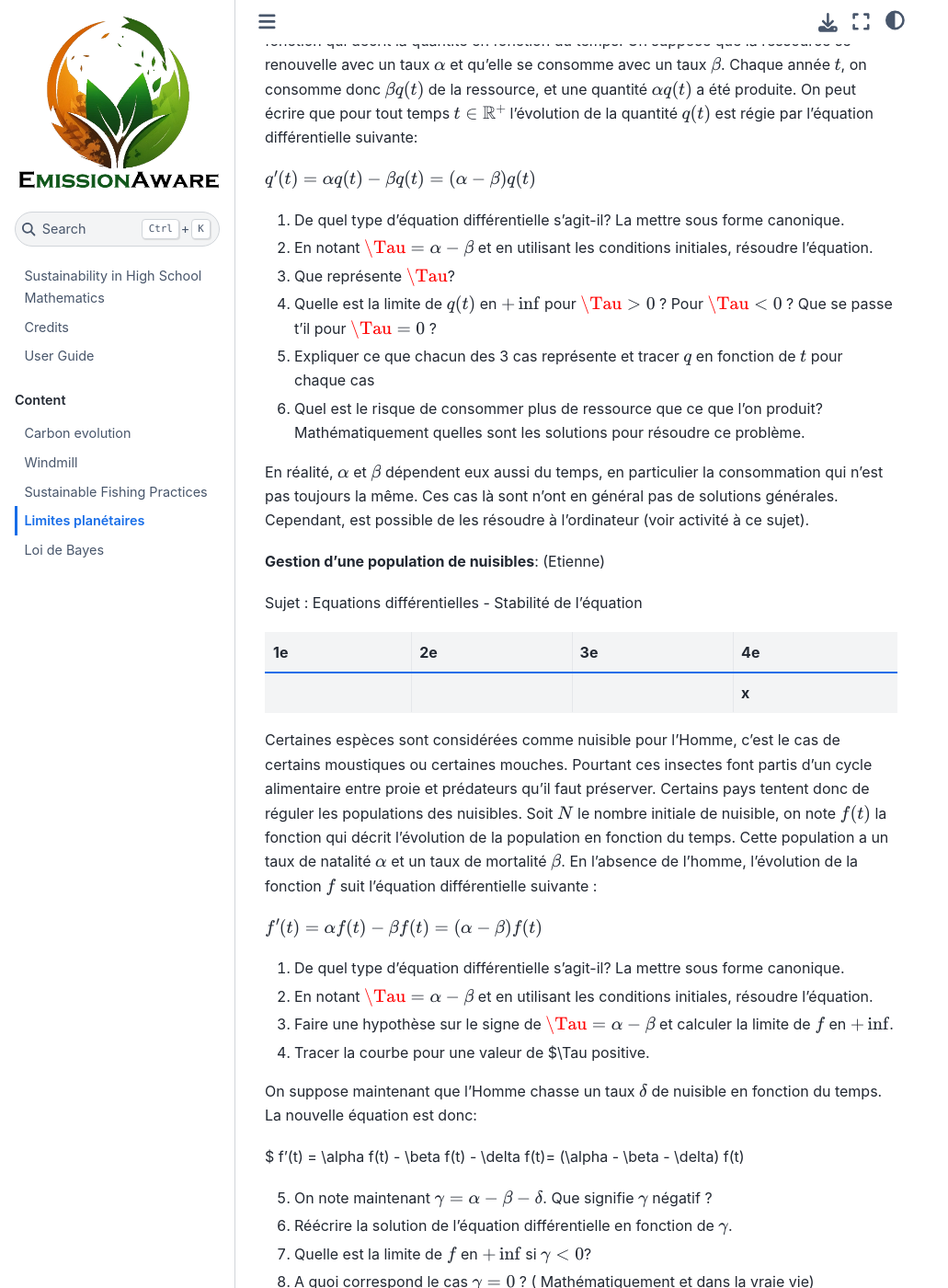
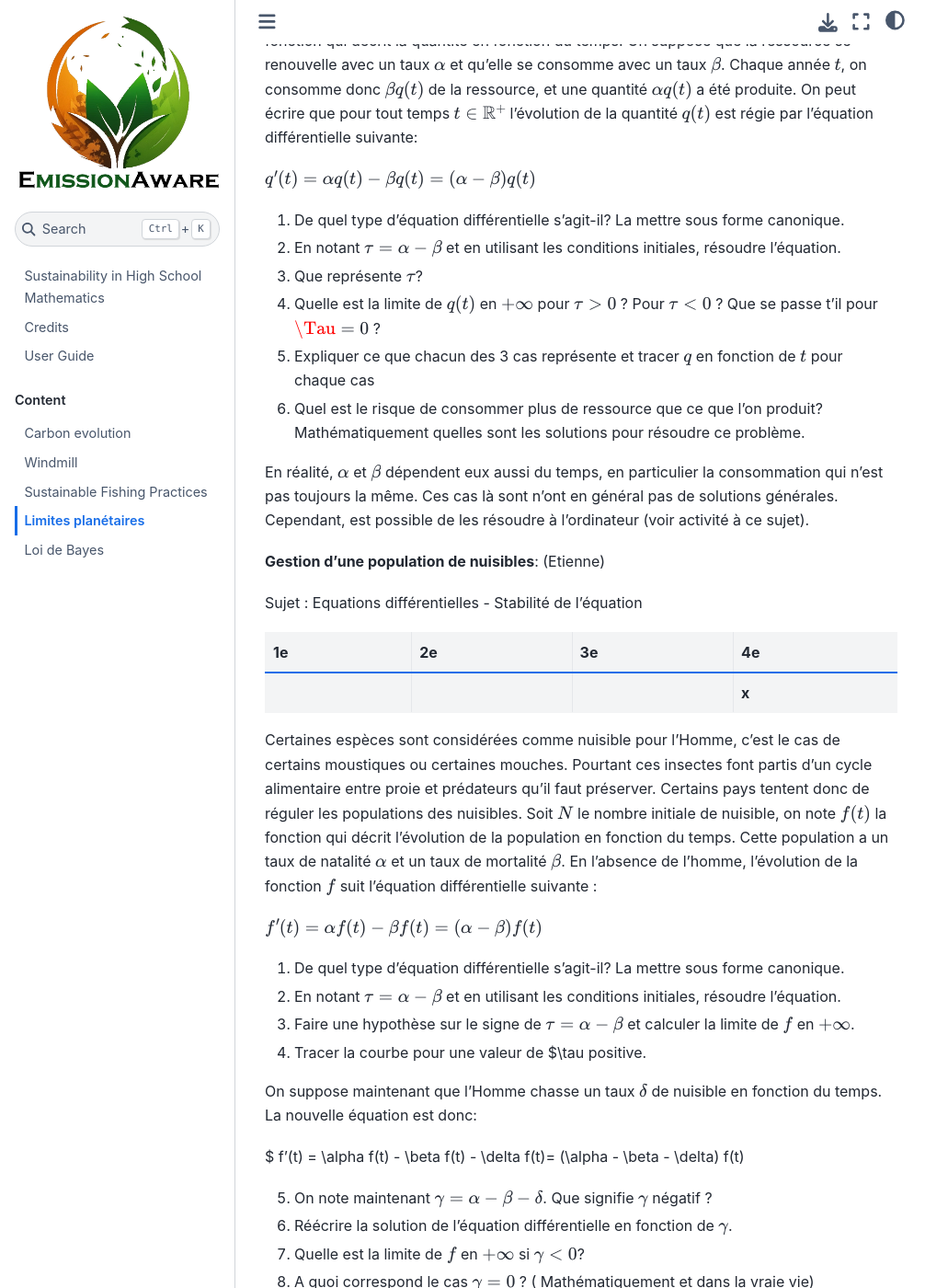
Before and after one commit to lars-quaedvlieg/Sustainability-High-School-Mathematics, a Jupyter Book: the page built from book/content/limites_planetaires.md, in a window 1280 px wide and 1400 px high, scrolled down 351 px. Shown: the whole window at 92% size, without its empty margins (0-1031 px from the left). Built offline with Jupyter Book 1.0.4 settings and Sphinx 7.4.7 and the Sphinx Book theme 1.1.4, drawn with Linux system fonts in a browser that asks for light colours; nearby versions of some CDN libraries; some of the changed text lies outside the part shown.

Commit message:
correct equations

```diff
--- a/book/content/limites_planetaires.md
+++ b/book/content/limites_planetaires.md
@@ -16,9 +16,9 @@ On peut écrire que pour tout temps $t \in \mathbb{R}^+$ l'évolution de la quan
 $ q'(t) = \alpha q(t) - \beta q(t) = (\alpha - \beta) q(t)$
 
 1. De quel type d'équation différentielle s'agit-il? La mettre sous forme canonique.
-2. En notant $\Tau = \alpha - \beta$ et en utilisant les conditions initiales, résoudre l'équation.
-3. Que représente $\Tau$?
-3. Quelle est la limite de $q(t)$ en $+ \inf$ pour $\Tau>0$ ? Pour $\Tau<0$ ? Que se passe t'il pour $\Tau=0$ ?
+2. En notant $\tau = \alpha - \beta$ et en utilisant les conditions initiales, résoudre l'équation.
+3. Que représente $\tau$?
+3. Quelle est la limite de $q(t)$ en $+  \infty$ pour $\tau>0$ ? Pour $\tau<0$ ? Que se passe t'il pour $\Tau=0$ ?
 4. Expliquer ce que chacun des 3 cas représente et tracer $q$ en fonction de $t$ pour chaque cas
 
 5. Quel est le risque de consommer plus de ressource que ce que l'on produit? Mathématiquement quelles sont les solutions pour résoudre ce problème.
@@ -42,9 +42,9 @@ En l'absence de l'homme, l'évolution de la fonction $f$ suit l'équation diffé
 $ f'(t) = \alpha f(t) - \beta f(t) = (\alpha - \beta) f(t)$
 
 1. De quel type d'équation différentielle s'agit-il? La mettre sous forme canonique.
-2. En notant $\Tau = \alpha - \beta$ et en utilisant les conditions initiales, résoudre l'équation.
-3. Faire une hypothèse sur le signe de $\Tau = \alpha - \beta$ et calculer la limite de $f$ en $+ \inf$.
-4. Tracer la courbe pour une valeur de $\Tau positive.
+2. En notant $\tau = \alpha - \beta$ et en utilisant les conditions initiales, résoudre l'équation.
+3. Faire une hypothèse sur le signe de $\tau = \alpha - \beta$ et calculer la limite de $f$ en $+  \infty$.
+4. Tracer la courbe pour une valeur de $\tau positive.
 
 On suppose maintenant que l'Homme chasse un taux $\delta$ de nuisible en fonction du temps. La nouvelle équation est donc:
 
@@ -52,7 +52,7 @@ $ f'(t) = \alpha f(t) - \beta f(t) - \delta f(t)= (\alpha - \beta - \delta) f(t)
 
 5. On note maintenant $\gamma = \alpha - \beta - \delta$. Que signifie $\gamma$ négatif ?
 6. Réécrire la solution de l'équation différentielle en fonction de $\gamma$.
-7. Quelle est la limite de $f$ en $+ \inf$ si $\gamma<0$?
+7. Quelle est la limite de $f$ en $+  \infty$ si $\gamma<0$?
 8. A quoi correspond le cas $\gamma=0$ ? ( Mathématiquement et dans la vraie vie)
 9. Qualitativement, comment devrait évoluer $\gamma$ pour avoir une politique de gestion efficace ? Quel est le risque de vouloir gérer une population via la chasse?
 
@@ -77,7 +77,7 @@ $ f'(t) = rf(t) (\frac{K-f(t)}{K})= r f(t) (1-\frac{f(t)}{K}) $
 
 Cette équation a pour solution en fonction de N:
 
-<math display="block">f(t) = \frac{K N e^{rt}}{K + N \left( e^{rt} - 1\right)} = \frac{K}{1+\left(\frac{K-N}{N}\right)e^{-rt}}, </math>
+$f(t) = \frac{K N e^{rt}}{K + N \left( e^{rt} - 1\right)} = \frac{K}{1+\left(\frac{K-N}{N}\right)e^{-rt}}$
 
 3. Calculer la limite de la fonction en $+ \inf$. Commenter.
 Le graphique suivant montre une solution de l'équation différentielle étudiée plus haut:
@@ -93,4 +93,4 @@ Dans ce cas on observe un dépassement de la valeur de K. Comme les ressources s
 4. Placer sur le graphique $N$ le nombre initial d'individu et $K$. Repérer des zones où $f(t)<K$ , $f(t)>K$
 5. Une population peut-elle indéfiniement consommer plus de ressources qu'elle n'en produit?
 
-Note: A comparer avec une croissance infinie : $f'(t) = rf(t) avec r>0$. Possibilités de continuer l'activité via une simulation
+Note: A comparer avec une croissance infinie : $f'(t) = rf(t)$ avec $r>0$. Possibilités de continuer l'activité via une simulation
```
Also changed, not shown: 1 other file.
